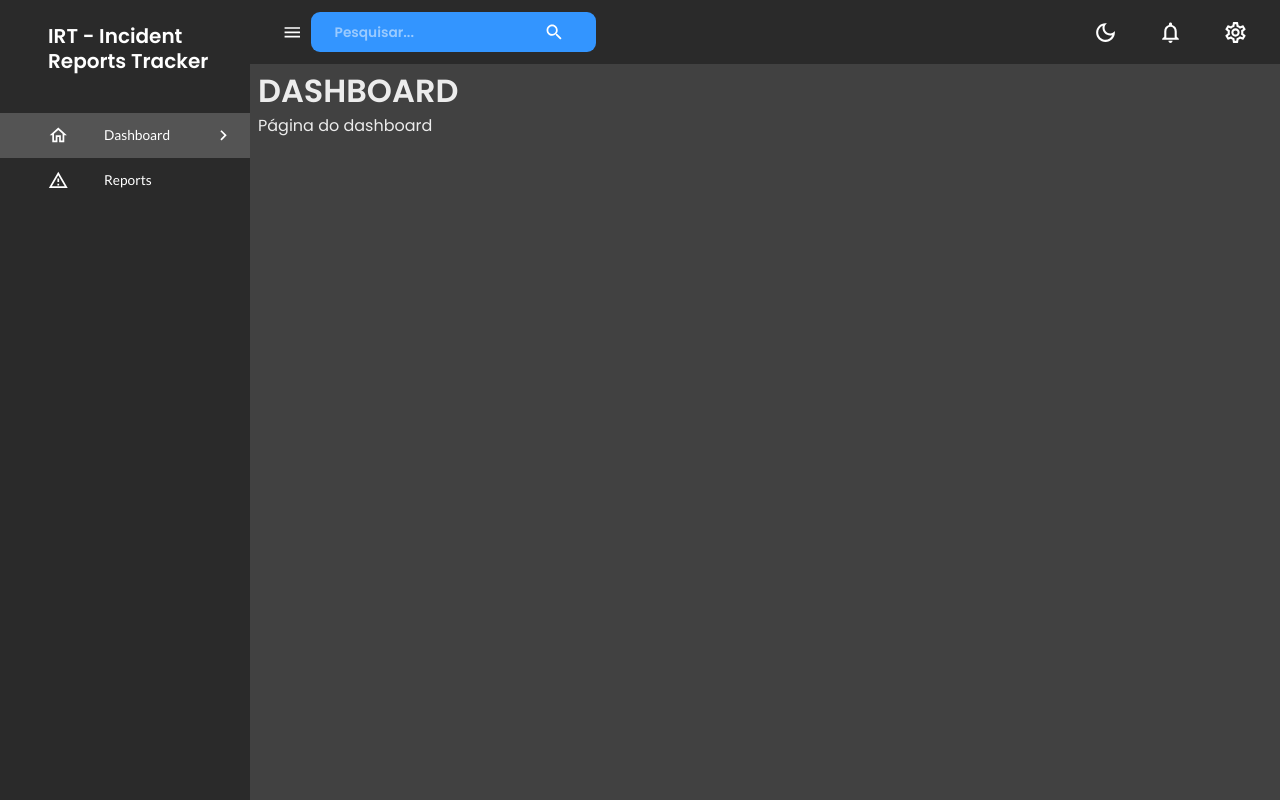
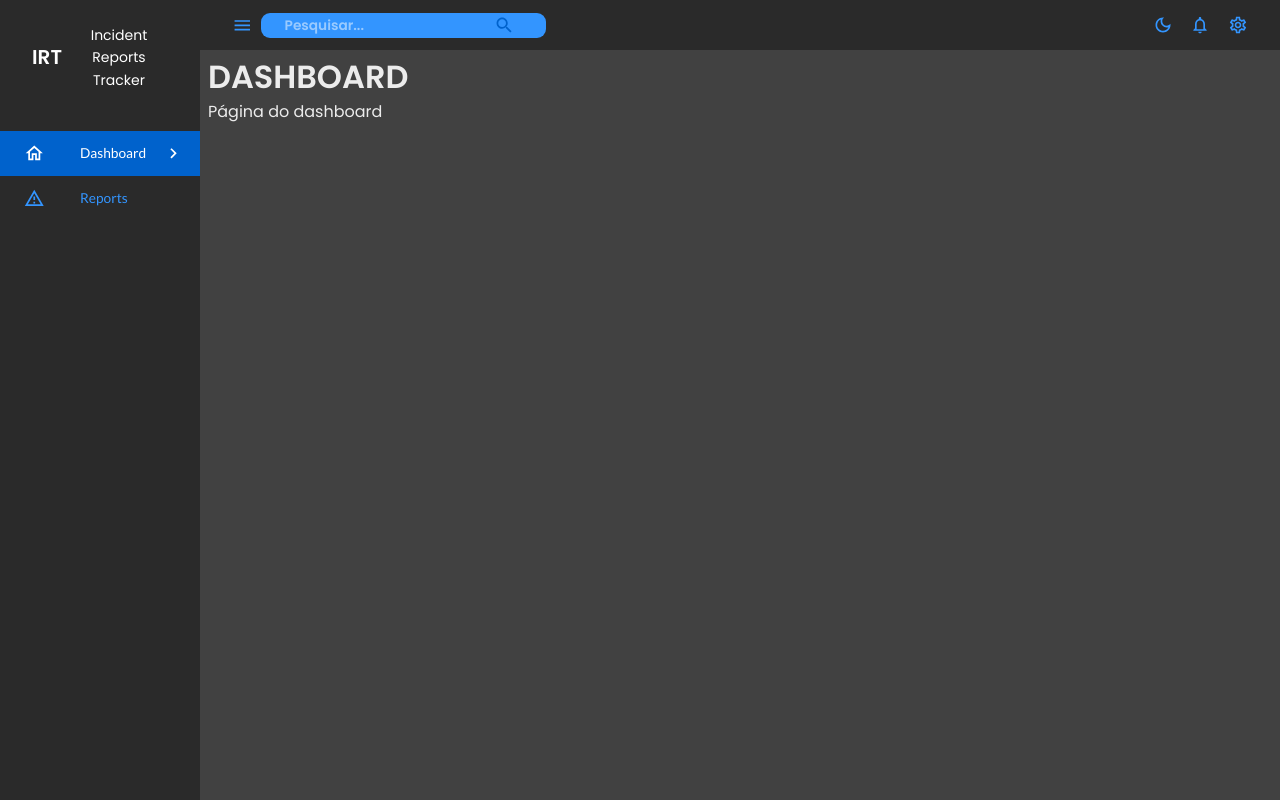
Before and after one commit to frederycksales/react-reports, a React (Create React App) app in the folder client/: page /dashboard in a window 1280 px wide. Built offline with nearby package versions, Linux system fonts and the light colour scheme.

Commit message:
Estilização completa da Sidebar

```diff
--- a/client/src/components/Navbar.jsx
+++ b/client/src/components/Navbar.jsx
@@ -34,25 +34,35 @@ const Navbar = ({isSidebarOpen,setIsSidebarOpen}) => {
         position: "static",
         background: theme.palette.secondary.main,
         boxShadow: "none",
+        height: "50px",
       }}
     >
-      <Toolbar sx={{ justifyContent: "space-between" }}>
+      <Toolbar
+        sx={{
+          justifyContent: "space-between",
+          height: "25px",
+          '&.MuiToolbar-root':{
+            minHeight: "50px",
+          }
+        }}>
+
         {/* Esquerda */}
         <FlexBetween>
           <IconButton onClick={() => setIsSidebarOpen(!isSidebarOpen)}>
-            <MenuIcon sx={{color: theme.palette.secondary.contrastText,}}/>
+            <MenuIcon sx={{color: theme.palette.primary.main,}}/>
           </IconButton>
           <FlexBetween
             backgroundColor={theme.palette.primary.light}
             borderRadius="9px"
             gap="3rem"
             p="0.1rem 1.5rem"
+            height="25px"
           >
             <InputBase
               sx={{
                 '& .MuiInputBase-input':{
                   '&::placeholder':{
-                    color: theme.palette.primary.contrastText,
+                    color: theme.palette.secondary.contrastText,
                     fontWeight: 'bold',
                     fontFamily: ["Poppins", "sans-serif"].join(","),
                   }
@@ -60,25 +70,25 @@ const Navbar = ({isSidebarOpen,setIsSidebarOpen}) => {
               }}
               placeholder="Pesquisar..." />
             <IconButton>
-              <Search sx={{color: theme.palette.primary.contrastText}} />
+              <Search sx={{color: theme.palette.primary.dark}} />
             </IconButton>
           </FlexBetween>
         </FlexBetween>
 
         {/*Direita*/}
-        <FlexBetween gap="1.5rem">
+        <FlexBetween gap="0.1rem">
           <IconButton onClick={() => dispatch(setMode())}>
             {theme.palette.mode === "dark" ? (
-              <DarkModeOutlined sx={{color: theme.palette.secondary.contrastText, fontSize: "25px" }} />
+              <DarkModeOutlined sx={{color: theme.palette.primary.main, fontSize: "20px" }} />
             ) : (
-              <LightModeOutlined sx={{color: theme.palette.secondary.contrastText, fontSize: "25px" }} />
+              <LightModeOutlined sx={{color: theme.palette.primary.main, fontSize: "20px" }} />
             )}
           </IconButton>
           <IconButton>
-            <NotificationsNoneOutlined sx={{color: theme.palette.secondary.contrastText, fontSize: "25px" }} />
+            <NotificationsNoneOutlined sx={{color: theme.palette.primary.main, fontSize: "20px" }} />
           </IconButton>
           <IconButton>
-            <SettingsOutlined sx={{color: theme.palette.secondary.contrastText, fontSize: "25px" }} />
+            <SettingsOutlined sx={{color: theme.palette.primary.main, fontSize: "20px" }} />
           </IconButton>
         </FlexBetween>
       </Toolbar>
--- a/client/src/components/Sidebar.jsx
+++ b/client/src/components/Sidebar.jsx
@@ -48,7 +48,7 @@ const Sidebar = ({
   }, [pathname]);
 
   return (
-    <Box component="nav" >
+    <Box component="nav">
       {isSidebarOpen && (
         <Drawer
           open={isSidebarOpen}
@@ -67,11 +67,14 @@ const Sidebar = ({
           }}
         >
           <Box width="100%">
-            <Box m="1.5rem 2rem 2rem 3rem">
+            <Box m="1.5rem 2rem 2rem 2rem">
               <FlexBetween color={theme.palette.secondary.contrastText}>
                 <Box display="flex" alignItems="center" gap="0.5rem">
-                  <Typography variant="h4" fontWeight="bold">
-                    IRT - Incident Reports Tracker
+                  <Typography variant="h4" fontWeight="bold" align="center">
+                    IRT
+                  </Typography>
+                  <Typography variant="h6" align="center">
+                    Incident Reports Tracker
                   </Typography>
                 </Box>
                 {!isNonMobile && (
@@ -86,7 +89,7 @@ const Sidebar = ({
               {navItems.map(({ text, icon }) => {
                 if (!icon) {
                   return (
-                    <Typography key={text} sx={{ m: "2.25rem 0 1rem 3rem"}}>
+                    <Typography key={text} sx={{ m: "2rem 0 1rem 1.5rem" }}>
                       {text}
                     </Typography>
                   );
@@ -94,7 +97,21 @@ const Sidebar = ({
                 const lcText = text.toLowerCase();
 
                 return (
-                  <ListItem key={text} disablePadding>
+                  <ListItem
+                    key={text}
+                    disablePadding
+                    sx={{
+                      ":hover": {
+                        backgroundColor: theme.palette.primary.light,
+                        "& .MuiListItemButton-root": {
+                          color: theme.palette.primary.contrastText,
+                        },
+                        "& .MuiListItemIcon-root": {
+                          color: theme.palette.primary.contrastText,
+                        },
+                      },
+                    }}
+                  >
                     <ListItemButton
                       onClick={() => {
                         navigate(`/${lcText}`);
@@ -103,21 +120,21 @@ const Sidebar = ({
                       sx={{
                         backgroundColor:
                           active === lcText
-                            ? theme.palette.secondary.light
+                            ? theme.palette.primary.dark
                             : "transparent",
                         color:
                           active === lcText
-                            ? theme.palette.secondary.contrastText
-                            : theme.palette.secondary.contrastText,
+                            ? theme.palette.primary.contrastText
+                            : theme.palette.primary.main,
                       }}
                     >
                       <ListItemIcon
                         sx={{
-                          ml: "2rem",
+                          ml: "0.5rem",
                           color:
                             active === lcText
-                              ? theme.palette.secondary.contrastText
-                              : theme.palette.secondary.contrastText,
+                              ? theme.palette.primary.contrastText
+                              : theme.palette.primary.main,
                         }}
                       >
                         {icon}
--- a/client/src/pages/layout/index.jsx
+++ b/client/src/pages/layout/index.jsx
@@ -11,7 +11,7 @@ const Layout = () => {
   return <Box display={isNonMobile ? "flex" : "block"} width="100%" height="100%">
     <Sidebar
         isNonMobile={isNonMobile}
-        drawerWidth="250px"
+        drawerWidth="200px"
         isSidebarOpen={isSidebarOpen}
         setIsSidebarOpen={setIsSidebarOpen}
       />
--- a/client/src/theme.js
+++ b/client/src/theme.js
@@ -68,7 +68,9 @@ export const themeSettings = (mode) => {
       ...(mode === "dark"
         ? {
             primary: {
-              main: colors.primaryBlue[500],
+              light: colors.primaryBlue[400],
+              main: colors.primaryBlue[400],
+              dark: colors.primaryBlue[600],
             },
             secondary: {
               main: colors.secondaryGrey[900],
@@ -91,7 +93,9 @@ export const themeSettings = (mode) => {
             },
           } : {
             primary: {
-              main: colors.primaryBlue[100],
+              light: colors.primaryBlue[100],
+              main: colors.primaryBlue[400],
+              dark: colors.primaryBlue[400],
             },
             secondary: {
               main: colors.secondaryGrey[600],
```
